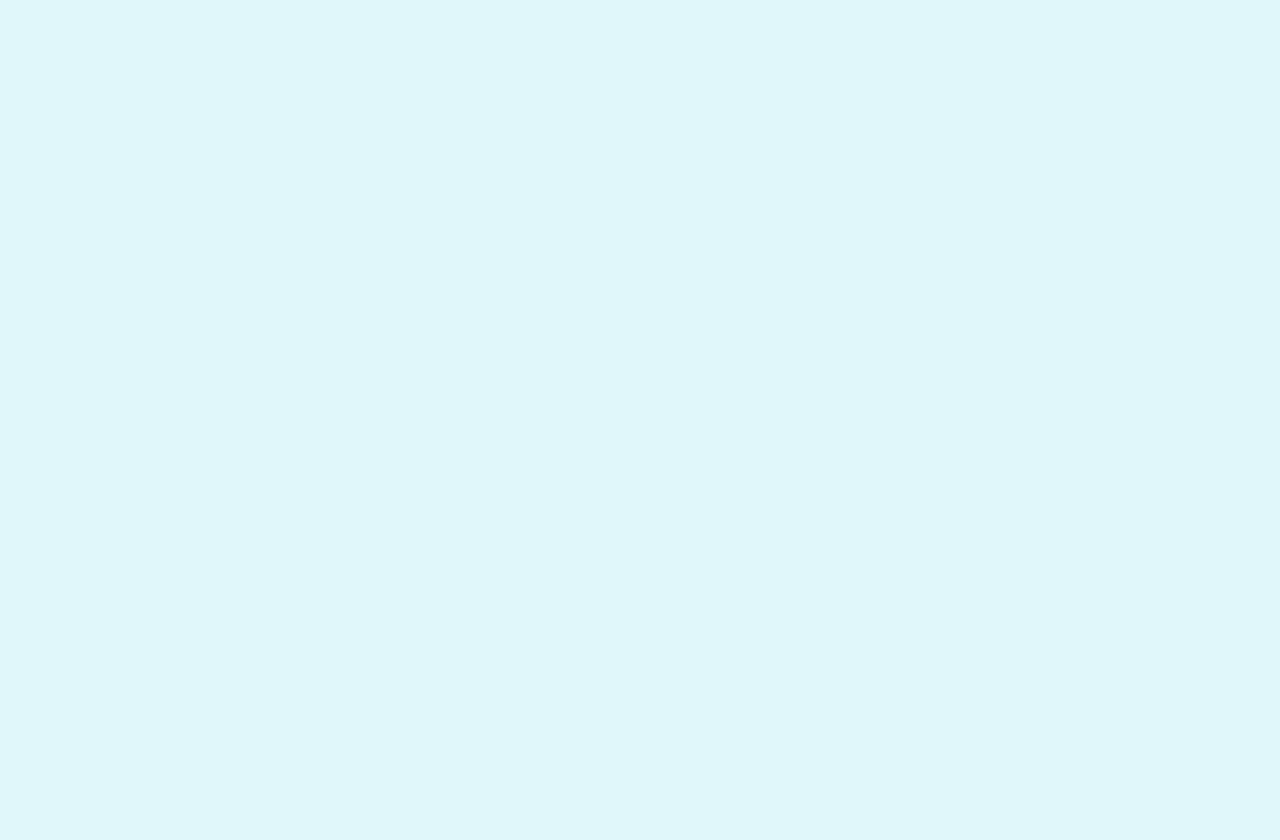
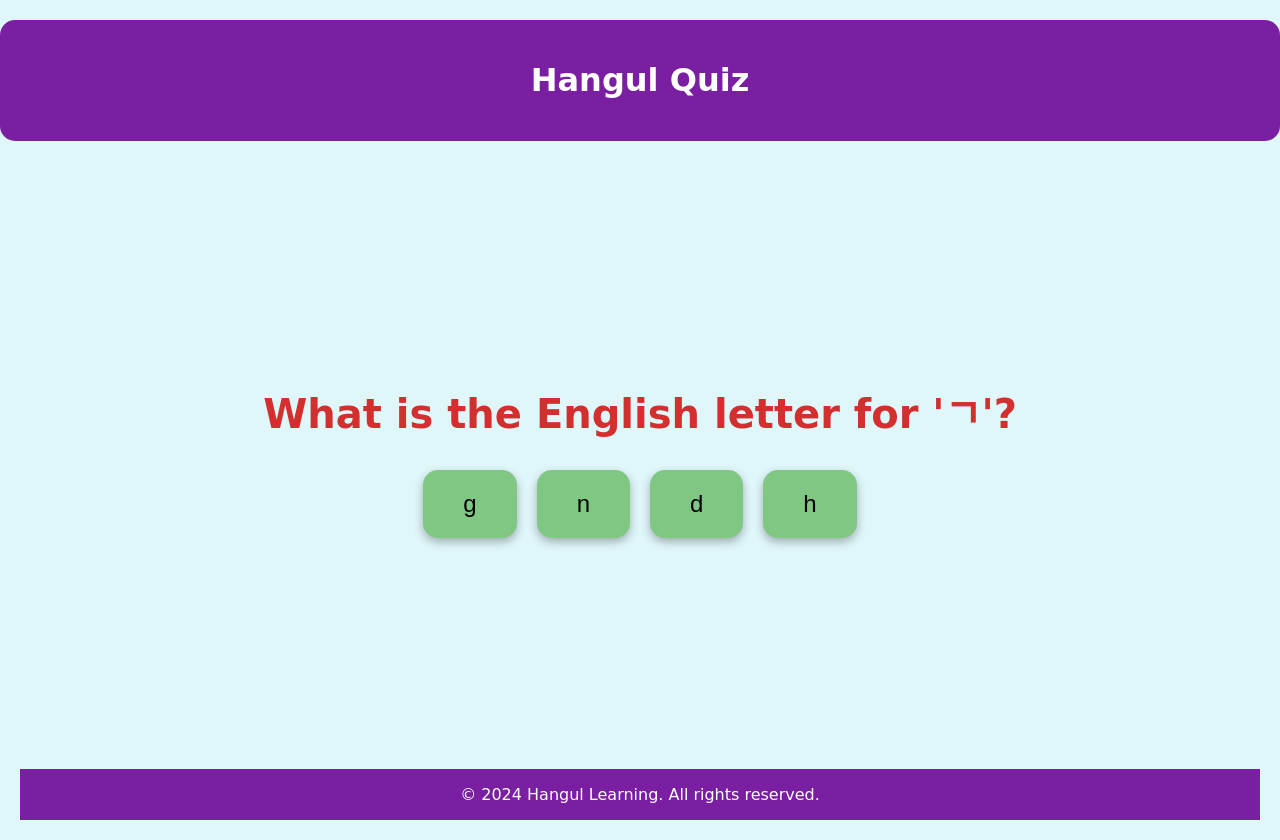
Before and after one commit to jasurgraduate/Hangul, a React (Create React App) app: page / in a window 1280 px wide. Before the commit this address had no page. Before the commit the page ends 800 px from the top, so only its background shows below. Built offline with nearby package versions, Linux system fonts and the light colour scheme.

Commit message:
new features :)

```diff
--- a/src/App.js
+++ b/src/App.js
@@ -1,17 +1,13 @@
 import React from 'react';
-import { BrowserRouter as Router, Route, Routes } from 'react-router-dom';
-import Quiz from './components/Quiz';
+import Quiz from './components/Quiz'; // Import your Quiz component
 import './App.css';
 
 const App = () => {
   return (
-    <Router>
-      <div className="app">
-        <Routes>
-          <Route path="/quiz" element={<Quiz />} />
-        </Routes>
-      </div>
-    </Router>
+    <div className="app">
+      {/* Render the Quiz component directly */}
+      <Quiz />
+    </div>
   );
 };
 
```
